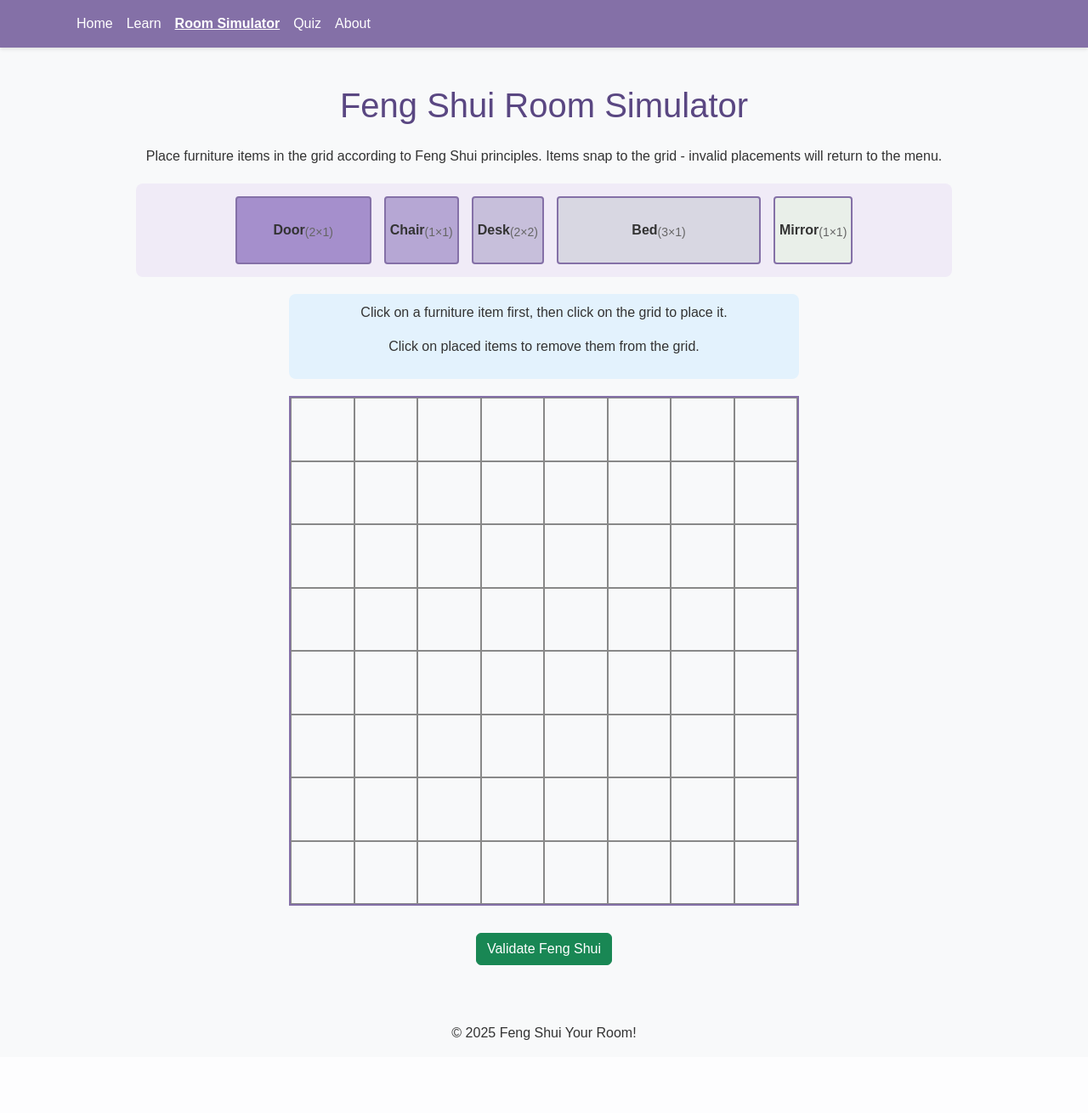
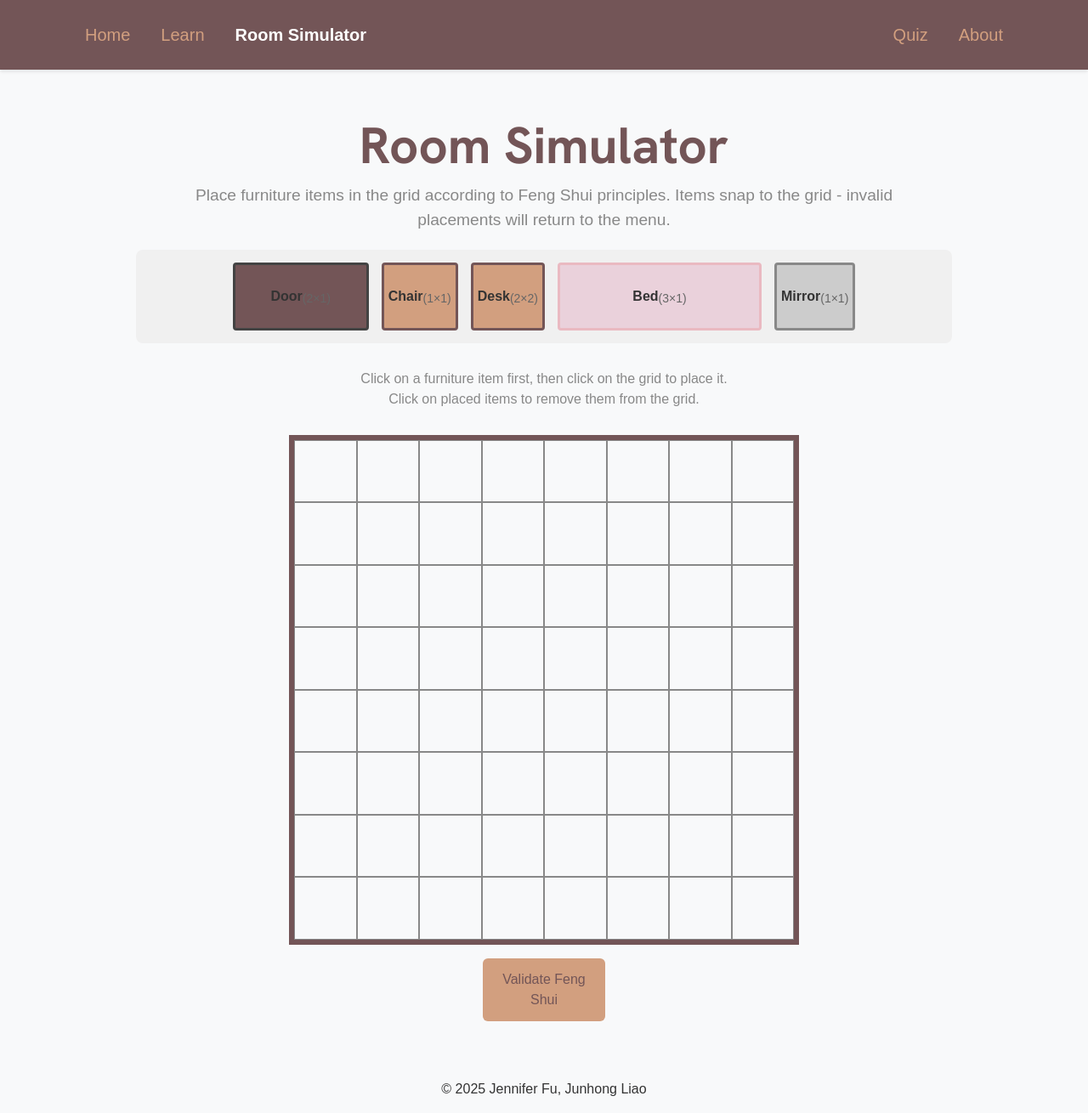
Before and after one commit to junhong-liao/fengshuify, a Flask app: page /simulator in a window 1280 px wide. Shown: the whole page at 85% size. Before the commit the page ends 1224 px from the top, so only its background shows below. Run offline with Flask 3, Linux system fonts and the light colour scheme.

Commit message:
finished ui edits

```diff
--- a/server.py
+++ b/server.py
@@ -2,7 +2,6 @@ from flask import Flask, render_template, jsonify, request, url_for
 
 app = Flask(__name__)
 
-# TODO fill in data finalized ver.
 learn_sections = [
     {
         "title": "What is Feng Shui?",
@@ -78,11 +77,11 @@ lessons = [
     {
         "title": "5. Clutter",
         "summary": "Clutter is not only a visual drain on your mental energy, but it also blocks the" +
-                " flow of qì around your room. Try to reduce clutter by mitigating messes, but also " +
-                "reduce the amount of large furniture items that may not be necessary!",
-        "points": ["In bedrooms, rarely is more than one chair used at a time", "Avoid stuffing items " +
-                "underneath the bed", "Footboards and benches at the end of the bed are often unnecessary" +
-                " and only serve to block qì from the bed", "Avoid large amounts of electronics!"],
+                " flow of qì around your room. Try to reduce messes and cut down on " +
+                "large furniture items that may not be necessary!",
+        "points": ["Minimize extra chairs", "Avoid stuffing items underneath the bed",
+                "Footboards and benches at the end of the bed are often unnecessary",
+                "Avoid large amounts of electronics!"],
         "image": "/static/images/clutter.png",
         "alt": "Room diagram depicting clutter",
         "secondary": "Large amounts of clutter and extraneous items, particularly electronic devices, can" +
@@ -224,7 +223,7 @@ orientation_games = {
                 ],
                 "correct": "b",
                 "correct_label": "Clean minimalist bedroom",
-                "explanation": "This room is both tidy and devoid of unnecessary furniture items that would obstruct qì flow."
+                "explanation": "The idea room is both tidy and devoid of unnecessary furniture items that would obstruct qì flow."
     }
 }
 
--- a/static/css/style.css
+++ b/static/css/style.css
@@ -1,6 +1,5 @@
-.active-nav-item {
-    font-weight: bold;
-    text-decoration: underline;
+:root {
+    --font-sans: "Hanken Grotesk", sans-serif;
 }
 body {
     font-family: 'Arial', sans-serif;
@@ -9,83 +8,178 @@ body {
 }
 
 h1, h2, h3, h4, h5, h6 {
-    color: #5a4782;
+    color: #735557;
 }
 
+/* navbar styling */
 .navbar {
+    font-size: 20px;
+    background-color: #735557;
     box-shadow: 0 2px 4px rgba(0, 0, 0, 0.1);
 }
-
-.nav-link.active {
-    text-decoration: underline;
+.navbar .nav-link {
+    color: #d29f7f !important;
+}
+.nav-item {
+    padding: 10px;
+}
+.navbar .nav-item.active-nav-item .nav-link {
+    font-weight: bold;
+    color: white !important;
 }
 
-.btn-primary {
-    background-color: #8470a7;
-    border-color: #6e5b8b;
+/* homepage */
+.home-header {
+    font-family: var(--font-sans);
+    font-weight: bold;
+    font-size: 120px;
+    color: #735557;
+    position: relative;
+    z-index: 2;
 }
-
-.btn-primary:hover, .btn-primary:focus {
-    background-color: #6e5b8b;
-    border-color: #5a4782;
+#head-up {
+    text-align: left;
+    margin-bottom: -110px;
+}
+#head-down {
+    text-align: right;
+    margin-top: -110px;
+}
+.grey-band {
+    background-color: #f0f0f0;
+    padding: 60px 20px;
+    margin: 25px 0;
+    position: relative;
+    z-index: 1;
+}
+#home-img {
+    width: 86%;
+    z-index: 2;
+}
+#home-subhead {
+    color: #888;
+    padding-right: 40%;
+    padding-bottom: 7%;
+    font-size: 20px;
+    text-align: left;
+}
+#start-btn {
+    color: white;
+    font-size: 20px;
+    font-weight: bold;
+    background-color: #d29f7f;
+    border-color: #888;
+    border-width: 3px;
+    margin: 10px;
+    padding: 15px 30px;
 }
 
 .card {
     box-shadow: 0 2px 4px rgba(0, 0, 0, 0.05);
     transition: transform 0.3s;
 }
-
+.card-body {
+    color: #888;
+}
+.card-text {
+    font-weight: bold;
+}
+.card-header {
+    color: #d29f7f;
+    font-weight: bold;
+}
 .card:hover {
     transform: translateY(-5px);
+}
+.about-text {
+    color: #735557;
+    font-size: 17px;
 }
 
 /* learn overview styling */
 .learn-button {
-    background-color: #8470a7;
+    background-color: #d29f7f;
     color: white;
     border-radius: 12px;
-    height: 100px;
-    width: 150px;
+    height: 130px;
+    width: 170px;
     display: flex;
     align-items: center;
     justify-content: center;
     text-align: center;
     font-size: 16px;
-    padding: 10px;
+    padding: 30px;
 }
 .learn-button:hover {
-    background-color: #6e5b8b;
+    background-color: #735557;
+    color: #d29f7f;
+}
+.content-container {
+    margin: 40px;
 }
 
-/* learn page styling */
+/* learn and orientation_game pages */
+.section-header, .lesson-header, .heading {
+    font-family: var(--font-sans);
+    font-weight: bold;
+    font-size: 60px;
+    color: #735557;
+}
+.learn-text {
+    color: #888;
+    padding: 0 20px;
+    font-size: 120%;
+}
+.attributes {
+    color: #888;
+    padding: 15px 20px;
+    font-size: 112%;
+}
+.learn-text-sm {
+    color: #888;
+    padding: 0 20px;
+    font-size: 120%;
+    margin-bottom: 75px;
+}
+.learn-img {
+    width: 65%;
+    display: block;
+    margin: 40px auto;
+}
+.nav-btn {
+    background-color: #d29f7f;
+    width: 15%;
+    color: #735557;
+    padding: 12px;
+}
+.nav-btn:hover {
+    background-color: #735557;
+    color: white;
+    font-weight: bold;
+}
+.nav-btn:disabled {
+    background-color: #f0f0f0;
+}
 .learn-container {
     background-color: white;
     padding: 30px;
     border-radius: 8px;
     box-shadow: 0 2px 8px rgba(0, 0, 0, 0.1);
-}
-.learn-container {
     max-width: 800px;
     margin: 0 auto;
-}
 .nav-buttons {
     display: flex;
     justify-content: space-between;
     margin-top: 30px;
 }
-.nav-btn {
-    background-color: #8470a7;
-    border-color: #6e5b8b;
-    width: 100px;
-}
-.nav-btn:disabled {
-    background-color: #ccbdee;
-    border-color: #ccbdee;
+#check-btn {
+    font-weight: bold;
+    color: white;
 }
 
-/* TODO simulation page styling */
+
 .room-container {
-    background-image: url('../images/grid-bg.png');
+    /*background-image: url('../images/grid-bg.png');*/
     background-size: 20px 20px;
     box-shadow: 0 4px 8px rgba(0, 0, 0, 0.1);
 }
--- a/static/js/learn.js
+++ b/static/js/learn.js
@@ -15,7 +15,7 @@ function showSection(sectionNum) {
     let sectionData = learn_sections[sectionNum - 1];
     if (!sectionData) return;
 
-    $(".section-header").html(`<h2>${sectionData.title}</h2>`);
+    $(".section-header").html(`${sectionData.title}`);
     $(".learn-text").html(sectionData.summary);
     $(".learn-img").html(`<img src="${sectionData.image}" alt="${sectionData.alt}"
         class="view-img img-fluid">`);
@@ -28,7 +28,7 @@ function showLesson(){
     let lessonData = lessons[lesson_id - 2];
     if (!lessonData) return;
 
-    $(".lesson-header").html(`<h2>${lessonData.title}</h2>`);
+    $(".lesson-header").html(`${lessonData.title}`);
     $(".learn-text").html(lessonData.summary);
     let attrList = "<ul>";
     lessonData.points.forEach(function(point) {
--- a/static/js/quiz.js
+++ b/static/js/quiz.js
@@ -30,8 +30,8 @@ $(document).ready(function() {
                             const cardBody = $('<div class="card-body"></div>');
 
                             cardBody.append(`<p class="card-title fw-bold">${item.question}</p>`);
-                            cardBody.append(`<p class="card-text text-danger"><strong>Your answer:</strong> ${item.user_answer}</p>`);
-                            cardBody.append(`<p class="card-text text-success"><strong>Correct answer:</strong> ${item.correct_answer}</p>`);
+                            cardBody.append(`<p class="text-danger">Your answer: ${item.user_answer}</p>`);
+                            cardBody.append(`<p class="text-success">Correct answer: ${item.correct_answer}</p>`);
 
                             card.append(cardBody);
                             incorrectAnswers.append(card);
--- a/static/js/simulator.js
+++ b/static/js/simulator.js
@@ -306,7 +306,7 @@
         // Add validate button back
         const validateBtn = document.createElement('button');
         validateBtn.textContent = 'Validate Feng Shui';
-        validateBtn.classList.add('btn', 'btn-success', 'mt-3');
+        validateBtn.classList.add('btn', 'nav-btn');
         validateBtn.id = 'validate-btn';
         validateBtn.addEventListener('click', validatePlacement);
 
--- a/templates/layout.html
+++ b/templates/layout.html
@@ -4,6 +4,7 @@
     <meta charset="UTF-8">
     <meta name="viewport" content="width=device-width, initial-scale=1.0">
     <title>{% block title %}Feng Shui Your Room{% endblock %}</title>
+    <link href="https://fonts.googleapis.com/css2?family=Hanken+Grotesk:wght@400..800&display=swap" rel="stylesheet">
     <link rel="stylesheet" href="https://cdn.jsdelivr.net/npm/bootstrap@5.2.3/dist/css/bootstrap.min.css">
     <link rel="stylesheet" href="https://cdnjs.cloudflare.com/ajax/libs/font-awesome/6.4.0/css/all.min.css">
     <link rel="stylesheet" href="{{ url_for('static', filename='css/style.css') }}">
@@ -15,23 +16,25 @@
 </head>
 <body>
     <header>
-        <nav class="navbar navbar-expand-md" style="background-color: #8470a7;">
+        <nav class="navbar navbar-expand-md">
             <div class="container">
+                <ul class="navbar-nav me-auto">
+                    <li class="nav-item">
+                        <a class="nav-link" href="{{ url_for('home') }}">Home</a>
+                    </li>
+                    <li class="nav-item">
+                        <a class="nav-link learn-nav" href="{{ url_for('learn_overview') }}">Learn</a>
+                    </li>
+                    <li class="nav-item">
+                        <a class="nav-link" href="{{ url_for('simulator') }}">Room Simulator</a>
+                    </li>
+                </ul>
                 <ul class="navbar-nav">
                     <li class="nav-item">
-                        <a class="nav-link text-white {% if request.path == url_for('home') %}active-nav-item{% endif %}" href="{{ url_for('home') }}">Home</a>
+                        <a class="nav-link" href="{{ url_for('quiz') }}">Quiz</a>
                     </li>
                     <li class="nav-item">
-                        <a class="nav-link text-white {% if request.path == url_for('learn_overview') or request.path.startswith('/learn/') %}active-nav-item{% endif %}" href="{{ url_for('learn_overview') }}">Learn</a>
-                    </li>
-                    <li class="nav-item">
-                        <a class="nav-link text-white {% if request.path == url_for('simulator') or request.path.startswith('/mini_simulator/') %}active-nav-item{% endif %}" href="{{ url_for('simulator') }}">Room Simulator</a>
-                    </li>
-                    <li class="nav-item">
-                        <a class="nav-link text-white {% if request.path == url_for('quiz') %}active-nav-item{% endif %}" href="{{ url_for('quiz') }}">Quiz</a>
-                    </li>
-                    <li class="nav-item">
-                        <a class="nav-link text-white {% if request.path == url_for('about') %}active-nav-item{% endif %}" href="{{ url_for('about') }}">About</a>
+                        <a class="nav-link" href="{{ url_for('about') }}">About</a>
                     </li>
                 </ul>
             </div>
@@ -44,7 +47,7 @@
     </main>
 
     <footer class="text-center mt-5 mb-3">
-        <p>&copy; 2025 Feng Shui Your Room!</p>
+        <p>&copy; 2025 Jennifer Fu, Junhong Liao</p>
     </footer>
 
     {% block additional_scripts %}{% endblock %}
--- a/templates/learn.html
+++ b/templates/learn.html
@@ -13,7 +13,7 @@
 
     {% if lesson == "1" %}
     <div class="section">
-        <div class="text-center mb-4 section-header"></div>
+        <div class="text-center mb-4 section-header "></div>
         <div class="learn-text"></div>
         <div class="learn-img"></div>
         <div class="learn-text-sm"></div>
@@ -27,8 +27,8 @@
     {% endif %}
 
     <div class="nav-buttons">
-        <button class="btn btn-primary nav-btn" id="prevBtn">Back</button>
-        <button class="btn btn-primary nav-btn" id="nextBtn">Next</button>
+        <button class="btn nav-btn" id="prevBtn">Back</button>
+        <button class="btn nav-btn" id="nextBtn">Next</button>
     </div>
 </div>
 {% endblock %}
--- a/templates/learn_overview.html
+++ b/templates/learn_overview.html
@@ -2,8 +2,8 @@
 
 {% block content %}
 <div class="container">
-    <h1 class="my-4 text-center">Overview</h1>
-    <div class="row g-4 justify-content-center">
+    <div class="heading text-center">Overview</div>
+    <div class="row g-4 justify-content-center content-container">
         <div class="col-6 col-md-4 d-flex justify-content-center">
             <a href="{{ url_for('learn', lesson=1) }}" class="btn learn-button">
                 Historical and Cultural Background
--- a/templates/simulator.html
+++ b/templates/simulator.html
@@ -12,7 +12,7 @@
         display: grid;
         grid-template-columns: repeat(8, 1fr);
         grid-template-rows: repeat(8, 1fr);
-        border: 2px solid #8470a7;
+        border: 6px solid #735557;
         margin: 0 auto;
         width: 600px;
         height: 600px;
@@ -27,7 +27,7 @@
         display: flex;
         gap: 15px;
         margin: 20px auto;
-        background-color: #f0ebf7;
+        background-color: #f0f0f0;
         padding: 15px;
         border-radius: 8px;
         justify-content: center;
@@ -35,7 +35,6 @@
 
     .furniture-item {
         height: 80px;
-        border: 2px solid #8470a7;
         border-radius: 4px;
         display: flex;
         align-items: center;
@@ -62,54 +61,33 @@
         box-shadow: 0 2px 8px rgba(0,0,0,0.1);
     }
 
-    .door {
-        background-color: #a58fcc;
+    .door, .placed-door {
+        background-color: #735557;
+        border: 3px solid #434343;
     }
 
-    .chair {
-        background-color: #b6a7d4;
+    .chair, .desk, .placed-desk, .placed-chair {
+        background-color: #d29f7f;
+        border: 3px solid #735557;
     }
 
-    .desk {
-        background-color: #c7bfdb;
+    .bed, .placed-bed {
+        background-color: #ead1db;
+        border: 3px solid #eab9c1;
     }
 
-    .bed {
-        background-color: #d8d7e2;
-    }
-
-    .mirror {
-        background-color: #e9efe9;
+    .mirror, .placed-mirror {
+        background-color: #cccccc;
+        border: 3px solid #888;
     }
 
     .item-placed {
         position: absolute;
-        border: 2px solid black;
         display: flex;
         align-items: center;
         justify-content: center;
         font-weight: bold;
         z-index: 10;
-    }
-
-    .placed-door {
-        background-color: #a58fcc;
-    }
-
-    .placed-chair {
-        background-color: #b6a7d4;
-    }
-
-    .placed-desk {
-        background-color: #c7bfdb;
-    }
-
-    .placed-bed {
-        background-color: #d8d7e2;
-    }
-
-    .placed-mirror {
-        background-color: #e9efe9;
     }
 
     #grid-wrapper {
@@ -120,19 +98,19 @@
     }
 
     .instructions {
-        background-color: #e3f2fd;
         padding: 10px;
         margin: 20px auto;
         border-radius: 8px;
         max-width: 600px;
+        color: #888;
     }
 </style>
 {% endblock %}
 
 {% block content %}
 <div class="simulator-container">
-    <h1 class="text-center mb-4">Feng Shui Room Simulator</h1>
-    <p class="text-center">Place furniture items in the grid according to Feng Shui principles. Items snap to the grid - invalid placements will return to the menu.</p>
+    <div class="text-center heading">Room Simulator</div>
+    <p class="text-center learn-text">Place furniture items in the grid according to Feng Shui principles. Items snap to the grid - invalid placements will return to the menu.</p>
 
     <div class="item-menu">
         <div class="furniture-item door" data-type="door" data-width="2" data-height="1" draggable="true">
@@ -158,8 +136,8 @@
     </div>
 
     <div class="instructions text-center">
-        <p>Click on a furniture item first, then click on the grid to place it.</p>
-        <p>Click on placed items to remove them from the grid.</p>
+        Click on a furniture item first, then click on the grid to place it.<br>
+        Click on placed items to remove them from the grid.
     </div>
 
     <div id="grid-wrapper">
@@ -167,7 +145,7 @@
     </div>
 
     <div id="feedback-container" class="text-center mt-3">
-        <button id="validate-btn" class="btn btn-success mt-3">Validate Feng Shui</button>
+        <button id="validate-btn" class="btn nav-btn">Validate Feng Shui</button>
     </div>
 </div>
 {% endblock %}
```
Also changed, not shown: static/js/orientation_game.js (+2 -7 lines), static/main.js (+13 -16 lines), templates/about.html (+21 -27 lines), templates/index.html (+21 -9 lines), templates/orientation_game.html (+9 -22 lines), templates/quiz.html (+9 -9 lines).
